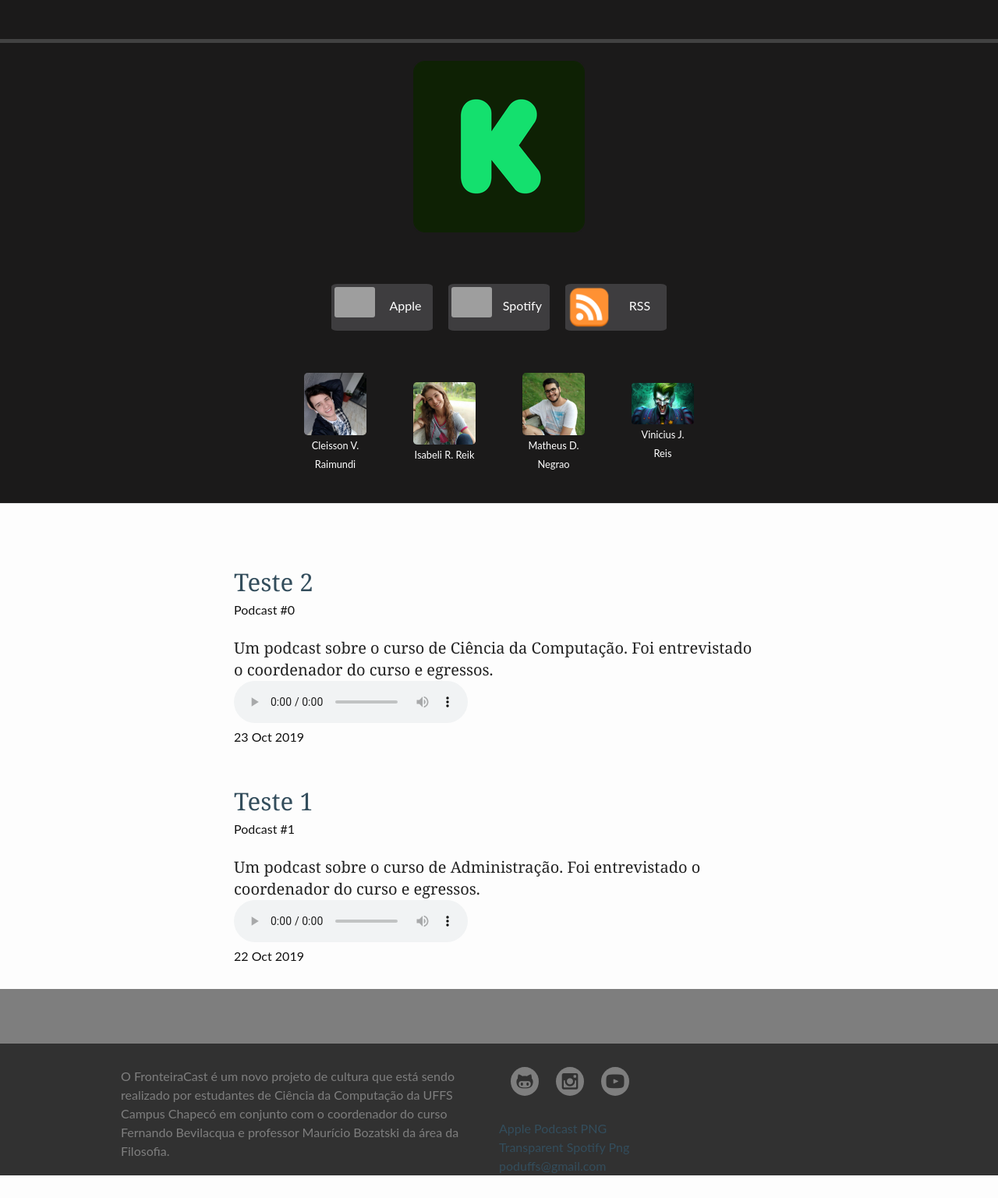
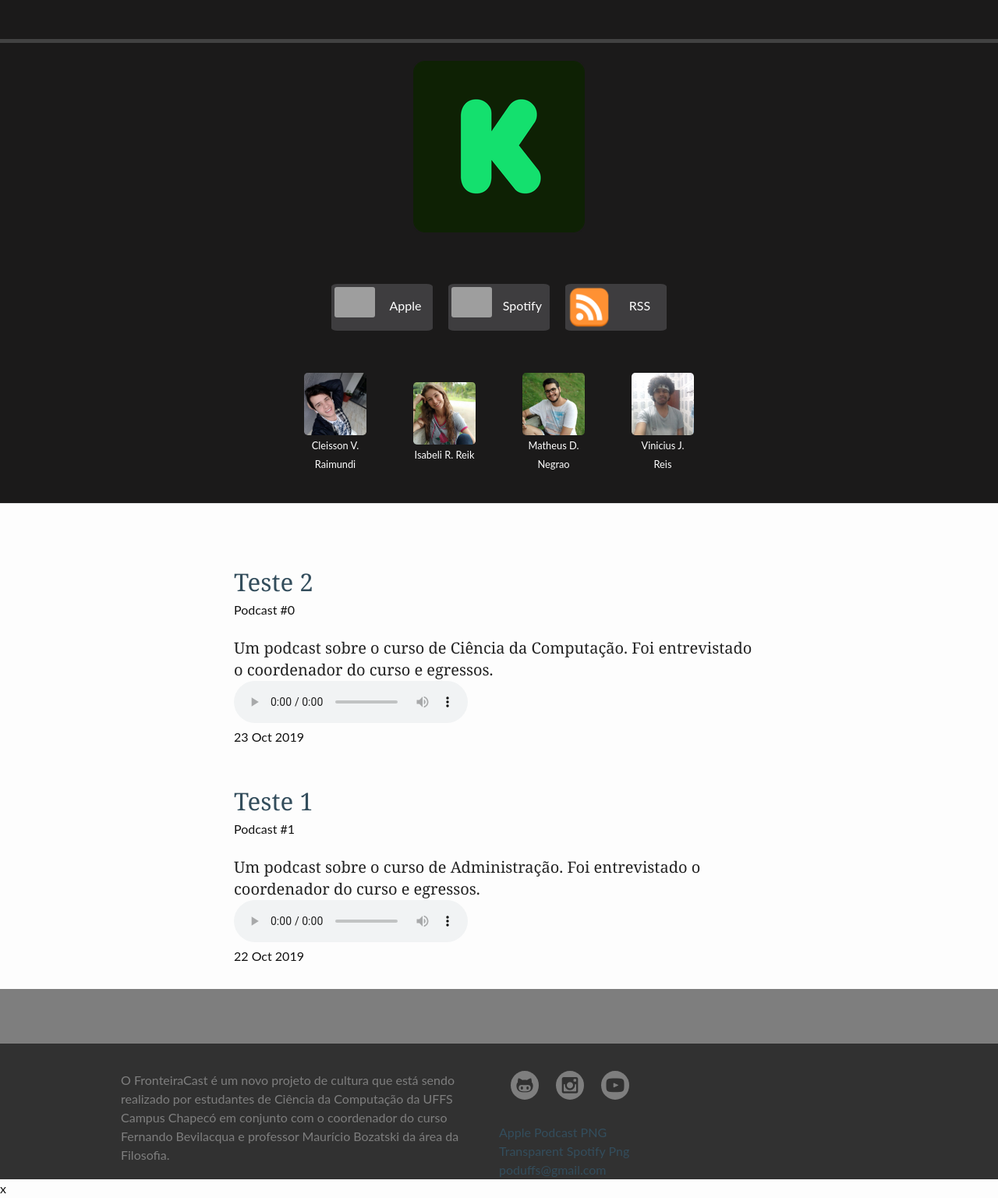
Before and after one commit to ccuffs/poduffs, a Jekyll site: the page built from index.markdown, in a window 1280 px wide. Shown: the whole page at 78% size. Built offline with Jekyll 4.4.1, drawn with Linux system fonts in a browser that asks for light colours; before the commit the page ends 1507 px from its top, so only the background shows below that; grey boxes are pictures that could not be loaded.

Commit message:
ultimas atualizações

```diff
--- a/_config.yml
+++ b/_config.yml
@@ -27,9 +27,13 @@
   por estudantes de Ciência da Computação da UFFS Campus Chapecó em
   conjunto com o coordenador do curso Fernando Bevilacqua e professor Maurício Bozatski da área da Filosofia.
 
+homeurl: "http://127.0.0.1:4000/fronteira-cast/"
+
 baseurl: "/fronteira-cast" # the subpath of your site, e.g. /blog
 
 url: "http://127.0.0.1:4000" # the base hostname & protocol for your site, e.g. http://example.com
+
+
 instagram_username: fronteira.cast
 github_username:  FronteiraCast
 
@@ -41,16 +45,6 @@
 markdown: kramdown
 permalink: /:year/:title
 
-# lsi: false
-# safe: true
-# source: [your repo's top level directory]
-# incremental: false
-# highlighter: rouge
-# gist:
-#   noscript: false
-# kramdown:
-#   math_engine: mathjax
-#   syntax_highlighter: rouge
 
 
 # Exclude from processing.
--- a/_includes/footer.html
+++ b/_includes/footer.html
@@ -59,11 +59,11 @@
           <li><a href="{{ social_item.url }}" target="_blank" class="{{ social_item.class }}" title="{{ social_item.title }}"></a></li>
         {% endfor %}
         </ul>
-      </section id="subfooter-right">
+      </section>
       <a title="Apple Podcast PNG" href="http://pluspng.com/apple-podcast-png-5632.html">Apple Podcast PNG</a><br>
       <a href="https://www.freeiconspng.com/img/36842">Transparent Spotify Png</a><br>
       <a href="mailto:{{ site.email }}">{{ site.email }}</a>
     </nav>
-  </div><!-- /#subfooter -->
+  </div><!-- /#subfooter -->x
 
 </footer>
--- a/_includes/header.html
+++ b/_includes/header.html
@@ -2,7 +2,7 @@
 
   <!-- AQUI VAI A LOGO -->
   <div class="wrapperheaderlogo">
-    <a class="site-title" rel="author" href="{{ site.url | relative_url }}">
+    <a class="site-title" rel="author" href="{{ site.homeurl }}">
       <img src="img/teste.png" class="media-object  img-responsive img-thumbnail">
     </a>
   </div>
@@ -39,7 +39,7 @@
     </div>
     <div class="authorAccess">
       <a href="" rel="external" title="Vinicius de Jesus dos Reis">
-        <img src="img/teste.jpg" data-loaded="true">Vinicius J. Reis</a>
+        <img width="320" height="205" src="img/vini.jpeg" data-loaded="true">Vinicius J. Reis</a>
     </div>
   </div>
 
--- a/_sass/_07_layout.scss
+++ b/_sass/_07_layout.scss
@@ -296,7 +296,7 @@
 #subfooter {
     background: $subfooter-bg;
     color: $subfooter-color;
-    padding-top: 30px;
+    padding-top: 35px;
     font: Arial, Sans-serif;
 }
 
--- a/_sass/header.scss
+++ b/_sass/header.scss
@@ -51,7 +51,8 @@
 
 .authorAccess img {
     width: 100%;
-    height: auto;
+    // height: auto;
+
 }
 
 .authorAccess a {
```
Also changed, not shown: img/vini.jpeg (added), 10 other files.
